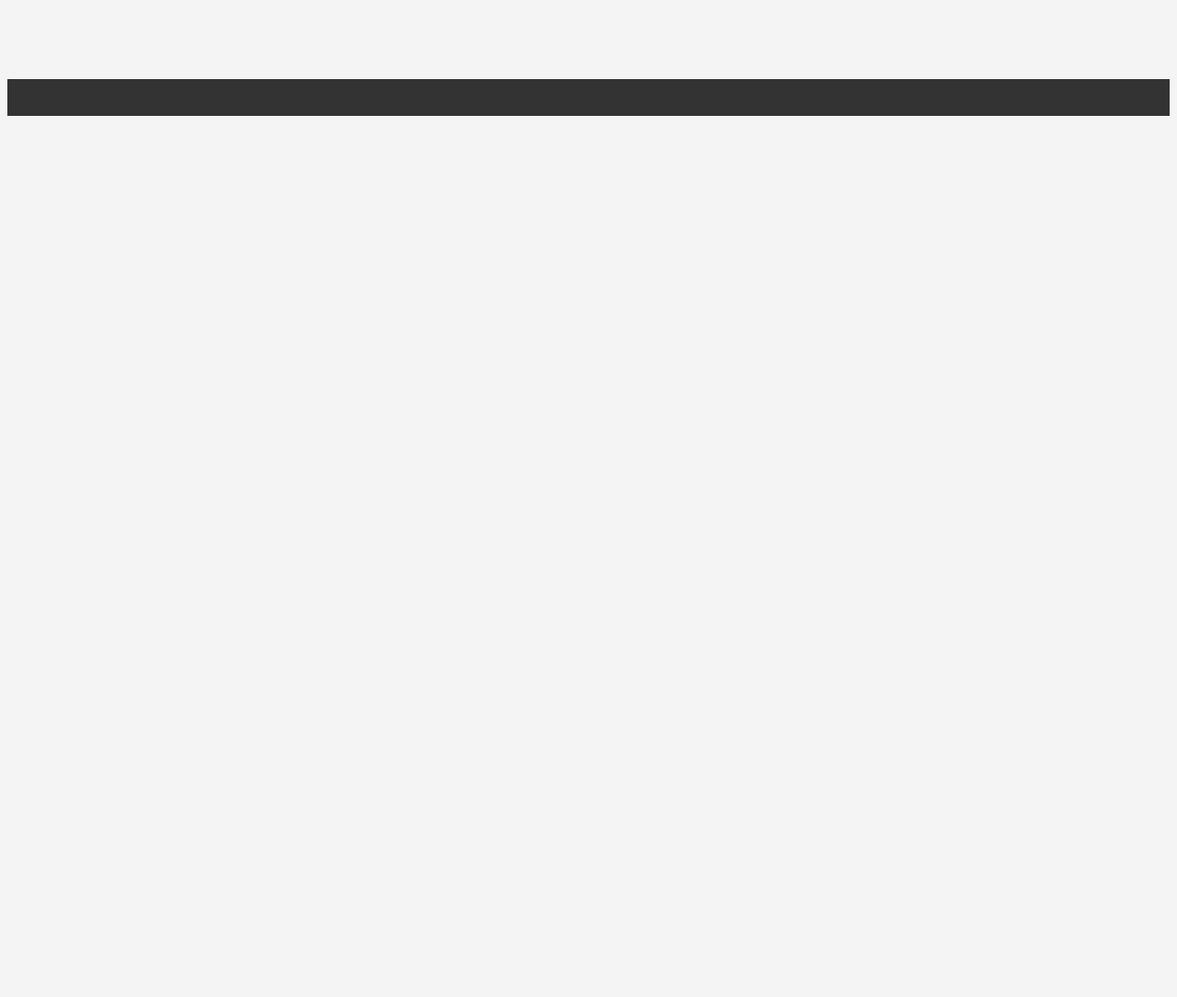
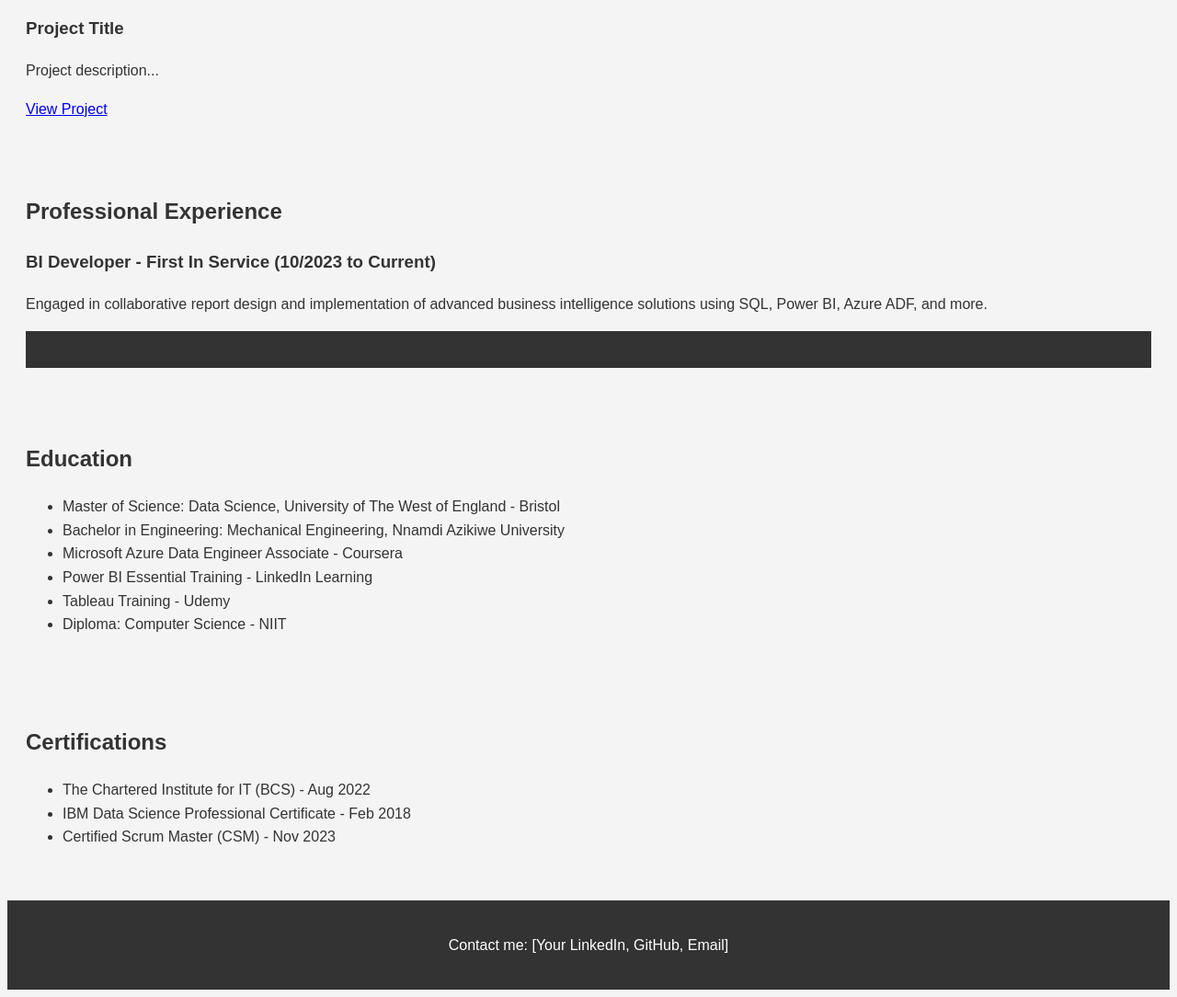
Before and after one commit to chendus/My_Portfolio, a plain HTML site: page index.html in a window 1280 px wide. Shown: the part 501-1585 px from the top of the page at 92% size. Before the commit the page ends 800 px from the top, so only its background shows below. Drawn offline with Linux system fonts and the light colour scheme; files that its build step writes are made by us from their sources.

Commit message:
Update index.html

```diff
--- a/index.html
+++ b/index.html
@@ -8,16 +8,18 @@
 </head>
 <body>
     <header>
-        <h1>Mark Chendus</h1>
-        <p>Business Intelligence Developer</p>
+        <h1>Mark Uchendu</h1>
+        <p>Business Intelligence Analyst & Data Scientist</p>
     </header>
 
     <nav>
-        <!-- Navigation links here -->
+        <!-- Navigation links can be added here -->
     </nav>
 
     <section id="about">
-        <!-- About me section -->
+        <h2>About Me</h2>
+        <p>Dedicated and results-oriented Business Intelligence Analyst with a decade of extensive experience in Business Intelligence and Data Science. Skilled in transforming data into actionable insights to drive informed business decisions
+ -->
     </section>
 
     <section id="projects">
@@ -33,8 +35,12 @@
 
 
     <section id="experience">
-        <!-- Professional experience -->
-    </section>
+        <h2>Professional Experience</h2>
+        <article>
+            <h3>BI Developer - First In Service (10/2023 to Current)</h3>
+            <p>Engaged in collaborative report design and implementation of advanced business intelligence solutions using SQL, Power BI, Azure ADF, and more.</p>
+            <!-- Add more details or other experiences -->
+        </article>
 
     <footer>
         <!-- Footer content -->
@@ -42,4 +48,37 @@
 
     <script src="assets/js/main.js"></script>
 </body>
+
+</section>
+
+<section id="education">
+    <h2>Education</h2>
+    <ul>
+        <li>Master of Science: Data Science, University of The West of England - Bristol</li>
+        <li>Bachelor in Engineering: Mechanical Engineering, Nnamdi Azikiwe University</li>
+        <!-- Additional courses and certifications -->
+        <li>Microsoft Azure Data Engineer Associate - Coursera</li>
+        <li>Power BI Essential Training - LinkedIn Learning</li>
+        <li>Tableau Training - Udemy</li>
+        <li>Diploma: Computer Science - NIIT</li>
+    </ul>
+</section>
+
+<section id="certifications">
+    <h2>Certifications</h2>
+    <ul>
+        <li>The Chartered Institute for IT (BCS) - Aug 2022</li>
+        <li>IBM Data Science Professional Certificate - Feb 2018</li>
+        <li>Certified Scrum Master (CSM) - Nov 2023</li>
+        <!-- Other certifications -->
+    </ul>
+</section>
+
+<footer>
+    <p>Contact me: [Your LinkedIn, GitHub, Email]</p>
+</footer>
+
+<script src="assets/js/main.js"></script>
+
+
 </html>
```
